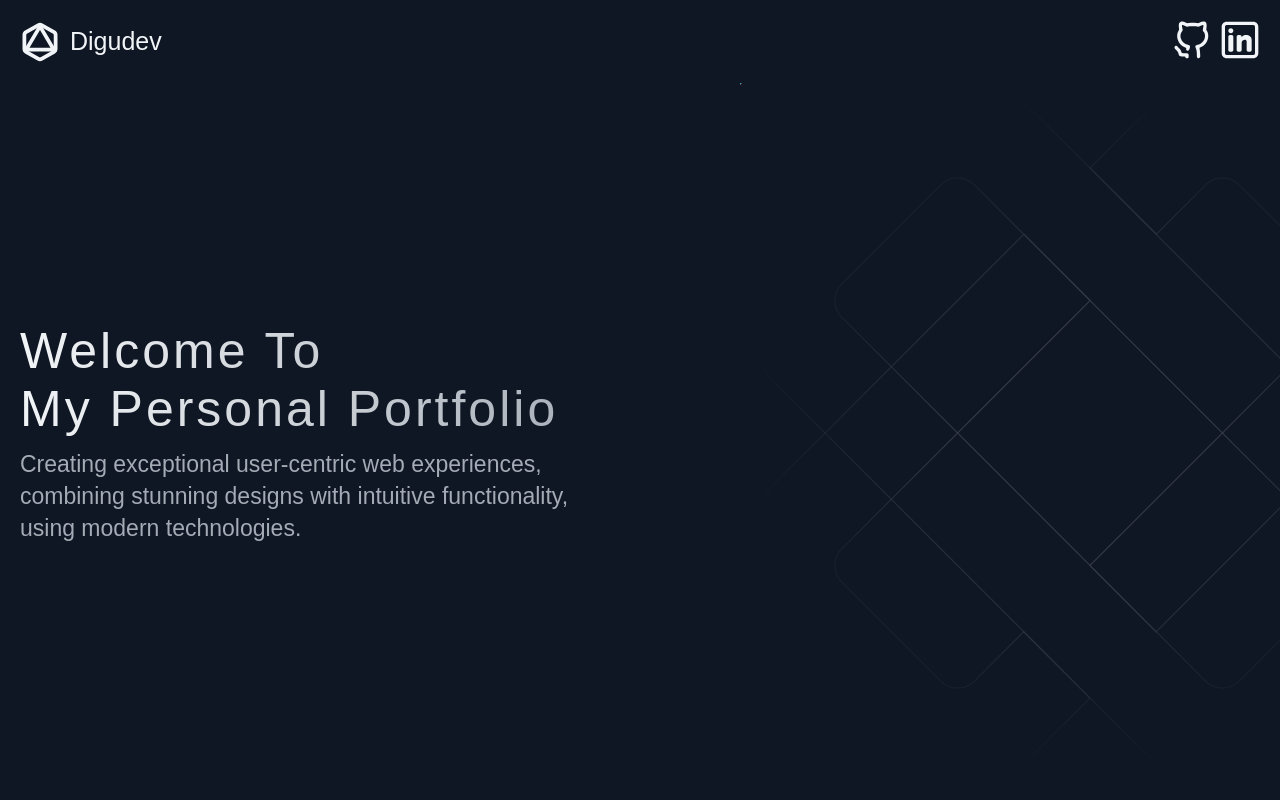
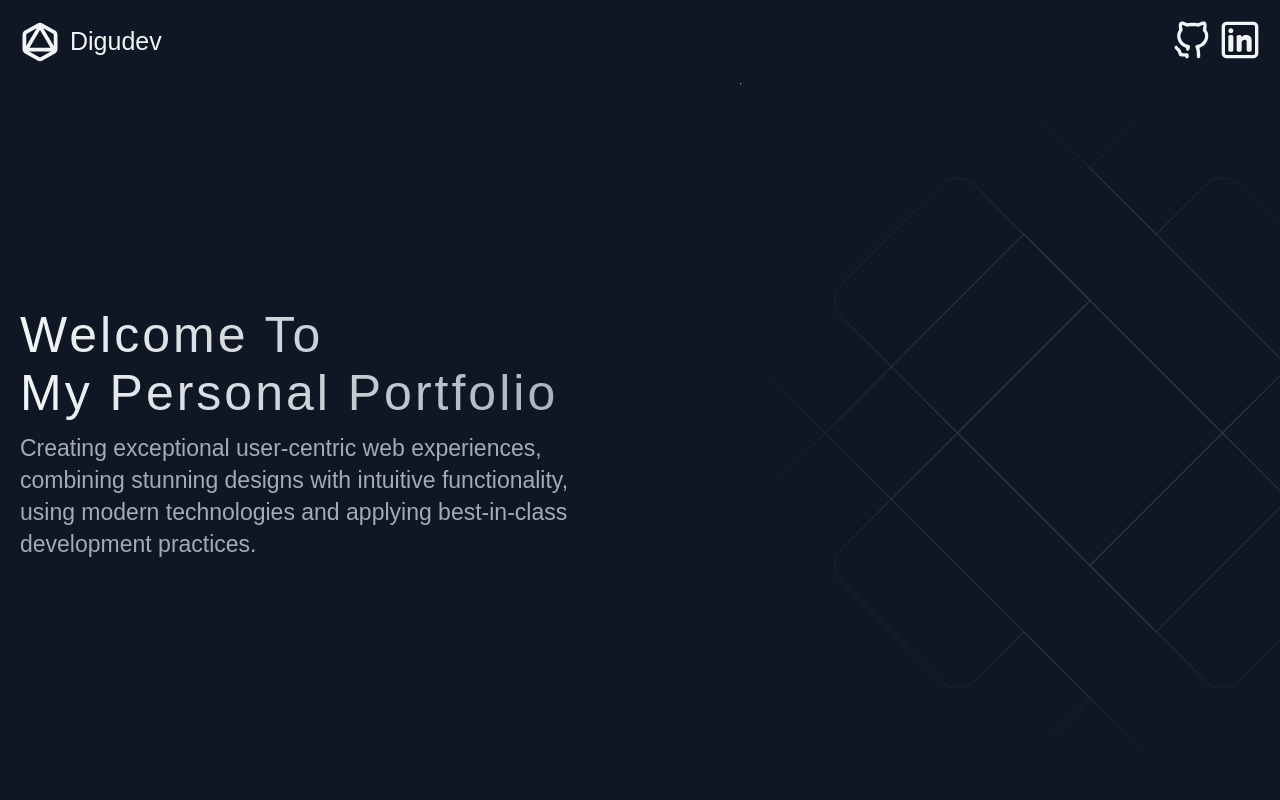
Before and after one commit to DiegoEDG/portfolio, a Next.js app: page / in a window 1280 px wide. Shown: the top 800 px of the page. Built offline with nearby package versions, Linux system fonts and the light colour scheme; a web font is replaced by a local one.

Commit message:
CHORES: Barrel icons file added

```diff
--- a/src/components/Achievements.tsx
+++ b/src/components/Achievements.tsx
@@ -1,4 +1,4 @@
-import CheckIcon from '@/icons/CheckIcon';
+import { CheckIcon } from '@/icons';
 import styles from './Achievements.module.css';
 
 const Achievements = () => {
--- a/src/components/Footer.tsx
+++ b/src/components/Footer.tsx
@@ -1,5 +1,4 @@
-import GithubIcon from '@/icons/GithubIcon';
-import LinkedInIcon from '@/icons/LinkedInIcon';
+import { GithubIcon, LinkedInIcon } from '@/icons';
 import styles from './Footer.module.css';
 
 const Footer = () => {
--- a/src/components/Hero.tsx
+++ b/src/components/Hero.tsx
@@ -1,5 +1,5 @@
+import { BgImage } from '@/icons';
 import styles from './Hero.module.css';
-import BgImage from '../icons/BgImage';
 
 const Hero = () => {
 	return (
@@ -9,7 +9,7 @@ const Hero = () => {
 				<p className={styles.title}>My Personal Portfolio</p>
 				<p className={styles.description}>
 					Creating exceptional user-centric web experiences, combining stunning designs with intuitive functionality,
-					using modern technologies.
+					using modern technologies and applying best-in-class development practices.
 				</p>
 			</div>
 			<div className={styles.bgImage}>
--- a/src/components/Navbar.tsx
+++ b/src/components/Navbar.tsx
@@ -1,7 +1,5 @@
-import GithubIcon from '@/icons/GithubIcon';
-import LinkedInIcon from '@/icons/LinkedInIcon';
-import NavbarIcon from '@/icons/NavbarIcon';
 import Link from 'next/link';
+import { GithubIcon, LinkedInIcon, NavbarIcon } from '@/icons';
 import styles from './Navbar.module.css';
 
 const Navbar = () => {
--- /dev/null
+++ b/src/icons/index.ts
@@ -0,0 +1,7 @@
+export { default as BgImage } from './BgImage';
+export { default as CheckIcon } from './CheckIcon';
+export { default as GithubIcon } from './GithubIcon';
+export { default as LinkedInIcon } from './LinkedInIcon';
+export { default as MonitorIcon } from './MonitorIcon';
+export { default as NavbarIcon } from './NavbarIcon';
+export { default as HtmlIcon } from './techIcons/HtmlIcon';
```
Also changed, not shown: src/components/Technologies.tsx (+6 -6 lines).
